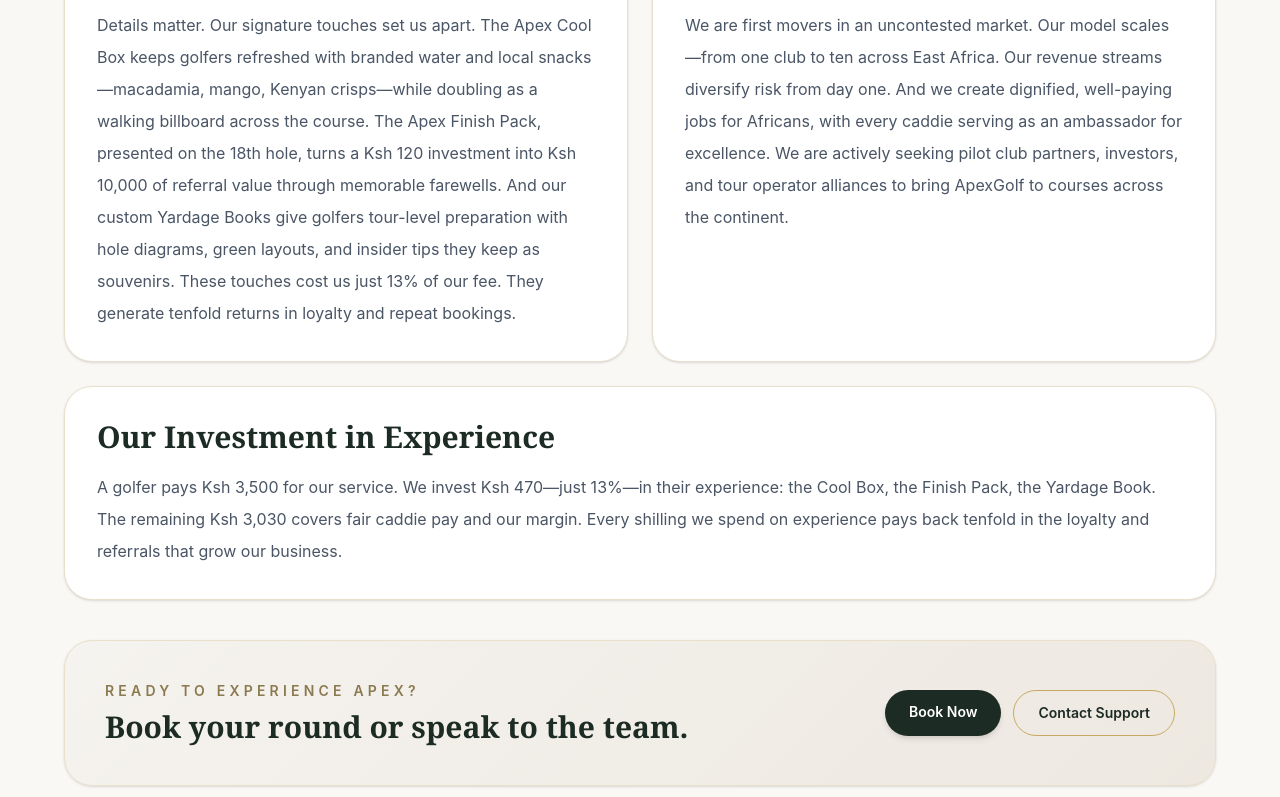
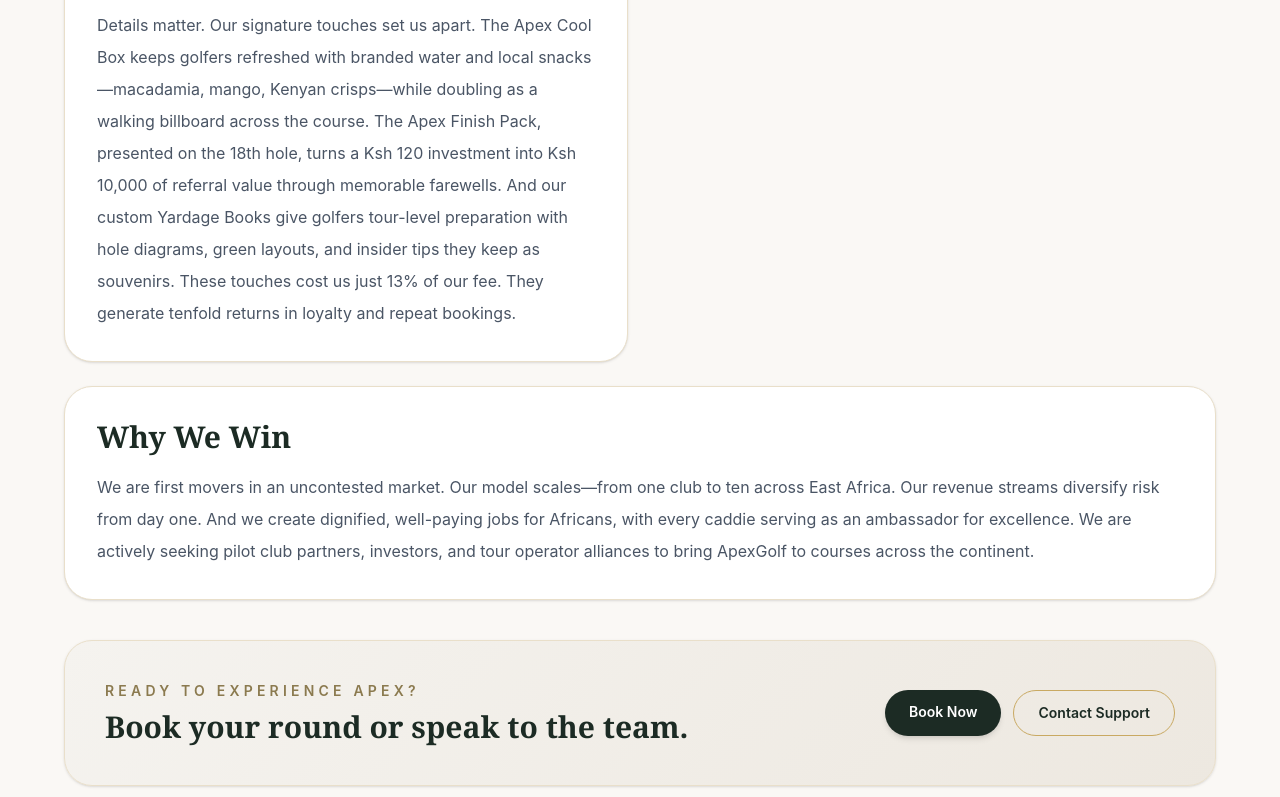
Before and after one commit to Artof-cod3/ApexGolfAfrica, a React (Vite) app: page /about in a window 1280 px wide. Shown: the part 1137-1934 px from the top of the page. Built offline with nearby package versions, Linux system fonts and the light colour scheme; no server answers; the database is empty.

Commit message:
Remove investment section from About page

```diff
--- a/src/pages/About.tsx
+++ b/src/pages/About.tsx
@@ -22,11 +22,6 @@
     title: 'Why We Win',
     body:
       'We are first movers in an uncontested market. Our model scales—from one club to ten across East Africa. Our revenue streams diversify risk from day one. And we create dignified, well-paying jobs for Africans, with every caddie serving as an ambassador for excellence. We are actively seeking pilot club partners, investors, and tour operator alliances to bring ApexGolf to courses across the continent.',
-  },
-  {
-    title: 'Our Investment in Experience',
-    body:
-      'A golfer pays Ksh 3,500 for our service. We invest Ksh 470—just 13%—in their experience: the Cool Box, the Finish Pack, the Yardage Book. The remaining Ksh 3,030 covers fair caddie pay and our margin. Every shilling we spend on experience pays back tenfold in the loyalty and referrals that grow our business.',
   },
 ];
 
```
